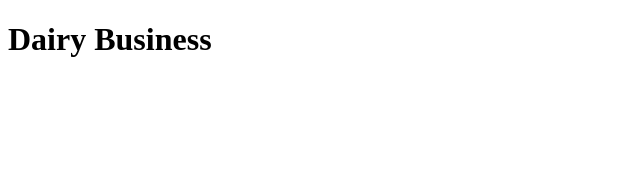
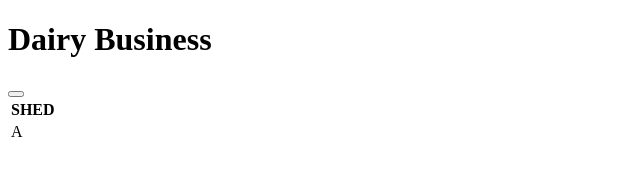
Before and after one commit to winniediana4/Dairy-Business, a plain HTML site: page index.html in a window 1280 px wide. Shown: the full height of the page, 0-640 px from the left. Drawn offline with Linux system fonts and the light colour scheme.

Commit message:
fix bugs

```diff
--- a/index.html
+++ b/index.html
@@ -10,5 +10,18 @@
 </head>
 <body>
   <h1>Dairy Business</h1>
+<table>
+  <tr>
+    <th>SHED</th>
+    <th></th>
+  </tr>
+  <tr>
+    <button><td>A</td></button>
+    <td></td>
+  </tr>
+</table>
+
+
+<script type="text/javascript" src="index.js"></script>
 </body>
 </html>
```
